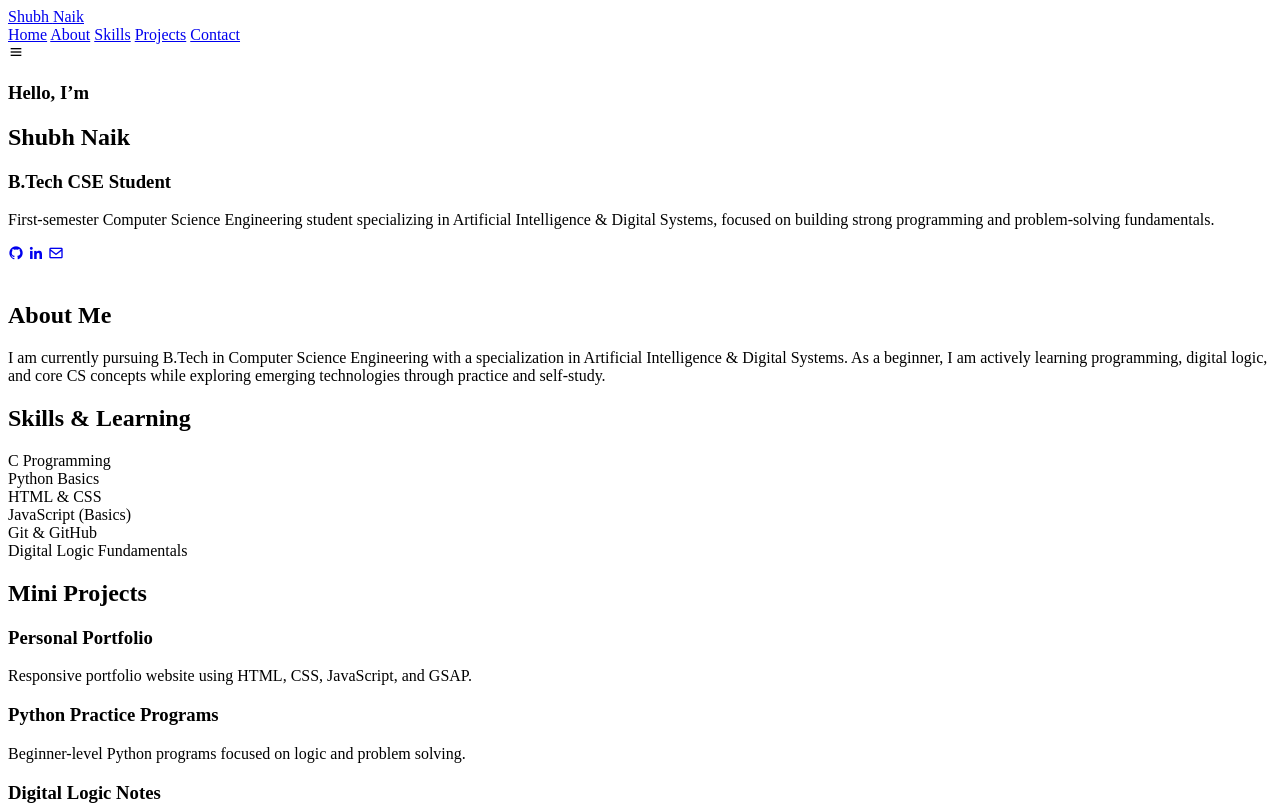
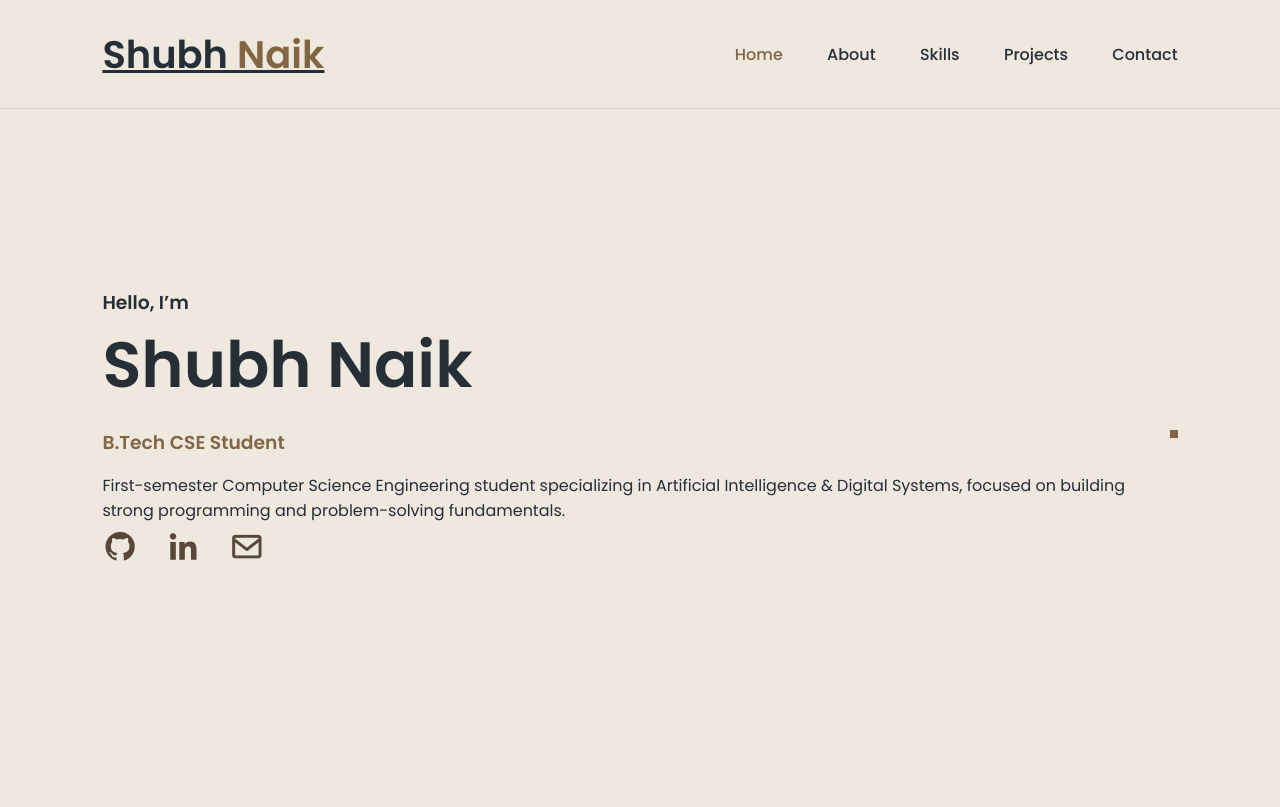
Before and after one commit to shubhnayak/Shubh-Portfolio, a plain HTML site: page index.html in a window 1280 px wide. Shown: the top 807 px of the page. Drawn offline with nearby package versions, Linux system fonts and the light colour scheme.

Commit message:
Refactor CSS variables and remove GSAP animations

```diff
--- a/style.css
+++ b/style.css
@@ -1,44 +1,146 @@
-gsap.registerPlugin(ScrollTrigger);
+:root {
+  --bg-primary: #EEE8DF;
+  --bg-secondary: #F1EADA;
+  --bg-card: #FFFFFF;
 
-/* HERO LOAD */
-gsap.from(".home-content > *", {
-  y: 40,
-  opacity: 0,
-  duration: 1,
-  stagger: 0.15,
-  ease: "power3.out"
-});
+  --text-primary: #262E36;
+  --text-muted: #6C6D74;
 
-gsap.from(".home-img", {
-  scale: 0.9,
-  opacity: 0,
-  duration: 1,
-  delay: 0.4,
-  ease: "power3.out"
-});
+  --accent-primary: #826644;
+  --accent-dark: #584738;
+  --accent-contrast: #2C365A;
 
-/* SECTION REVEALS */
-gsap.utils.toArray("section").forEach(section => {
-  gsap.from(section.querySelectorAll(".heading, .section-text, .skill-box, .project-box"), {
-    scrollTrigger: {
-      trigger: section,
-      start: "top 75%",
-    },
-    y: 40,
-    opacity: 0,
-    duration: 1,
-    stagger: 0.12,
-    ease: "power2.out"
-  });
-});
+  --border-soft: rgba(38, 46, 54, 0.12);
+  --shadow-soft: 0 20px 40px rgba(0,0,0,0.08);
+}
 
-/* PARALLAX IMAGE */
-gsap.to(".home-img", {
-  yPercent: -20,
-  scrollTrigger: {
-    trigger: ".home",
-    start: "top top",
-    end: "bottom top",
-    scrub: true
-  }
-});
+* {
+  margin: 0;
+  padding: 0;
+  box-sizing: border-box;
+  font-family: 'Poppins', sans-serif;
+}
+
+body {
+  background: var(--bg-primary);
+  color: var(--text-primary);
+}
+
+/* HEADER */
+.header {
+  position: fixed;
+  top: 0;
+  width: 100%;
+  padding: 1.6rem 8%;
+  background: rgba(238, 232, 223, 0.9);
+  backdrop-filter: blur(8px);
+  display: flex;
+  justify-content: space-between;
+  align-items: center;
+  border-bottom: 1px solid var(--border-soft);
+  z-index: 100;
+}
+
+.logo {
+  font-size: 2.4rem;
+  font-weight: 600;
+  color: var(--text-primary);
+}
+
+.logo span {
+  color: var(--accent-primary);
+}
+
+.navbar a {
+  margin-left: 2.5rem;
+  color: var(--text-primary);
+  text-decoration: none;
+  font-weight: 500;
+}
+
+.navbar a.active,
+.navbar a:hover {
+  color: var(--accent-primary);
+}
+
+#menu-icon {
+  display: none;
+}
+
+/* SECTIONS */
+section {
+  padding: 9rem 8% 5rem;
+}
+
+.heading {
+  text-align: center;
+  font-size: 3.2rem;
+  margin-bottom: 3rem;
+}
+
+.heading span {
+  color: var(--accent-primary);
+}
+
+.section-text {
+  max-width: 760px;
+  margin: auto;
+  text-align: center;
+  font-size: 1.6rem;
+  color: var(--text-muted);
+}
+
+/* HOME */
+.home {
+  min-height: 100vh;
+  display: flex;
+  align-items: center;
+  justify-content: space-between;
+}
+
+.home-content h1 {
+  font-size: 4rem;
+}
+
+.role {
+  color: var(--accent-primary);
+  margin: 1rem 0;
+}
+
+.home-img img {
+  border-radius: 0%;
+  border: 4px solid var(--accent-primary);
+  box-shadow: var(--shadow-soft);
+}
+
+/* SOCIAL */
+.social-icons a {
+  font-size: 2.2rem;
+  margin-right: 1.5rem;
+  color: var(--accent-dark);
+}
+
+/* SKILLS & PROJECTS */
+.skills-container,
+.project-container {
+  display: grid;
+  grid-template-columns: repeat(auto-fit, minmax(220px, 1fr));
+  gap: 2rem;
+}
+
+.skill-box,
+.project-box {
+  background: var(--bg-card);
+  padding: 2rem;
+  border-radius: 1.2rem;
+  border-left: 5px solid var(--accent-primary);
+  box-shadow: var(--shadow-soft);
+}
+
+/* FOOTER */
+.footer {
+  text-align: center;
+  padding: 2.5rem;
+  background: var(--bg-secondary);
+  color: var(--text-muted);
+}
```
